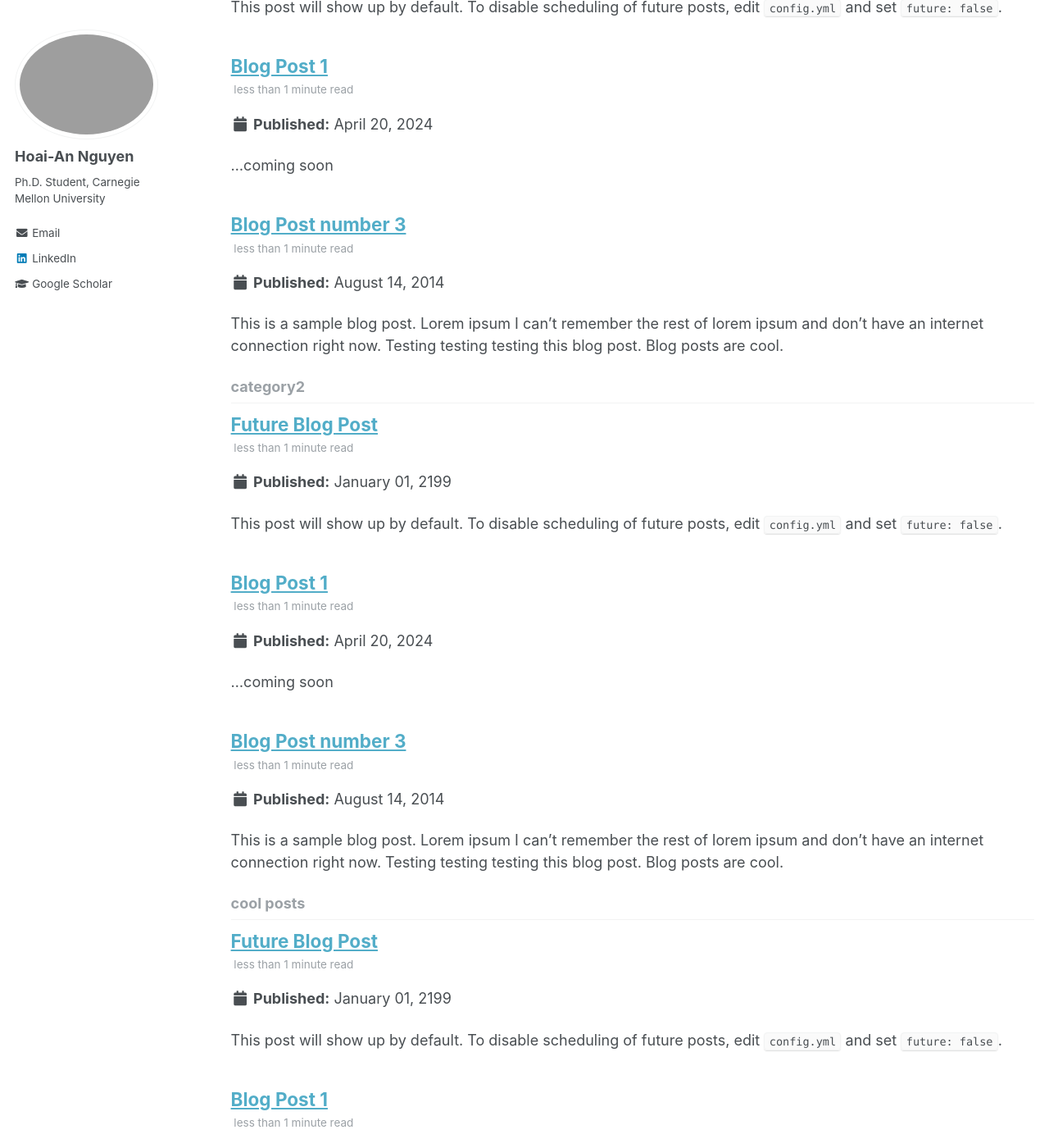
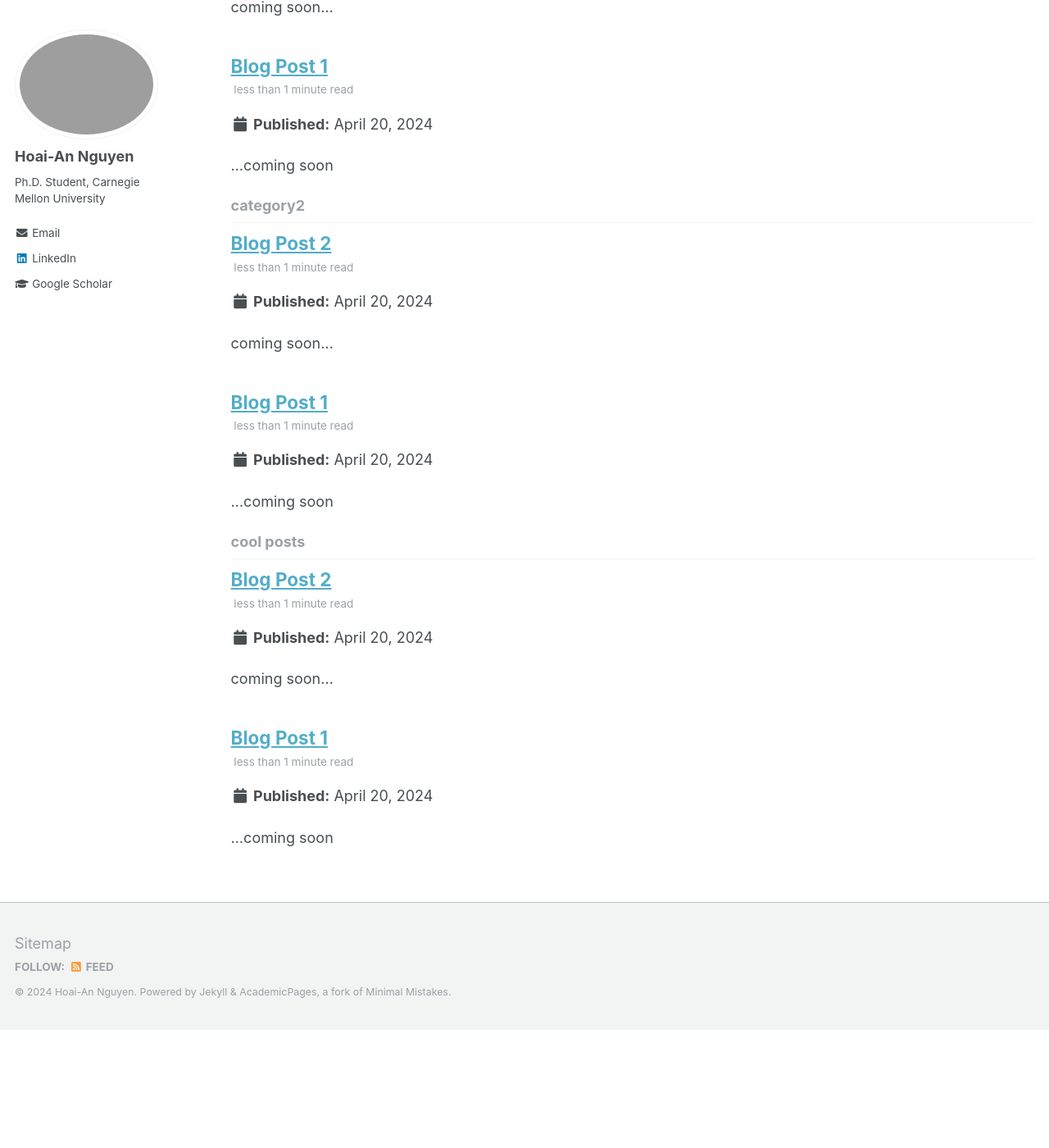
Before and after one commit to hoai77/hoai77.github.io, a Jekyll site: the page built from _pages/tag-archive.html, in a window 1280 px wide and 1400 px high, scrolled down 341 px. Shown: the whole window at 82% size. Built offline with Jekyll 4.4.1, drawn with Linux system fonts in a browser that asks for light colours; a file with an impossible date is left out; after the commit the page ends 1597 px from its top, so only the background shows below that; some of the changed text lies outside the part shown.

Commit message:
testing blog

```diff
--- a/_posts/2014-08-14-blog-post-3.md
+++ b/_posts/2014-08-14-blog-post-3.md
@@ -1,14 +1,14 @@
 ---
-title: 'Blog Post number 3'
-date: 2014-08-14
-permalink: /posts/2014/08/blog-post-3/
+title: 'Blog Post 2'
+date: 2024-04-20
+permalink: /posts/2024/04/blog-post-2/
 tags:
   - cool posts
   - category1
   - category2
 ---
 
-This is a sample blog post. Lorem ipsum I can't remember the rest of lorem ipsum and don't have an internet connection right now. Testing testing testing this blog post. Blog posts are cool.
+coming soon...
 
 Headings are cool
 ======
--- a/_posts/2199-01-01-future-post.md
+++ b/_posts/2199-01-01-future-post.md
@@ -1,11 +1,16 @@
 ---
-title: 'Future Blog Post'
-date: 2199-01-01
-permalink: /posts/2012/08/blog-post-4/
+title: 'Future Blog Post Topics'
+date: 7777-77-77
+permalink: /posts/7777/77/future-blog-posts/
 tags:
-  - cool posts
-  - category1
-  - category2
+  - math
+  - computer science
+  - travel
 ---
 
-This post will show up by default. To disable scheduling of future posts, edit `config.yml` and set `future: false`.
+[comment]: <This post will show up by default. To disable scheduling of future posts, edit `config.yml` and set `future: false`. >
+
+Upcoming Topics
+======
+1. Buffoon's Needle
+2. Japan travel!
```
